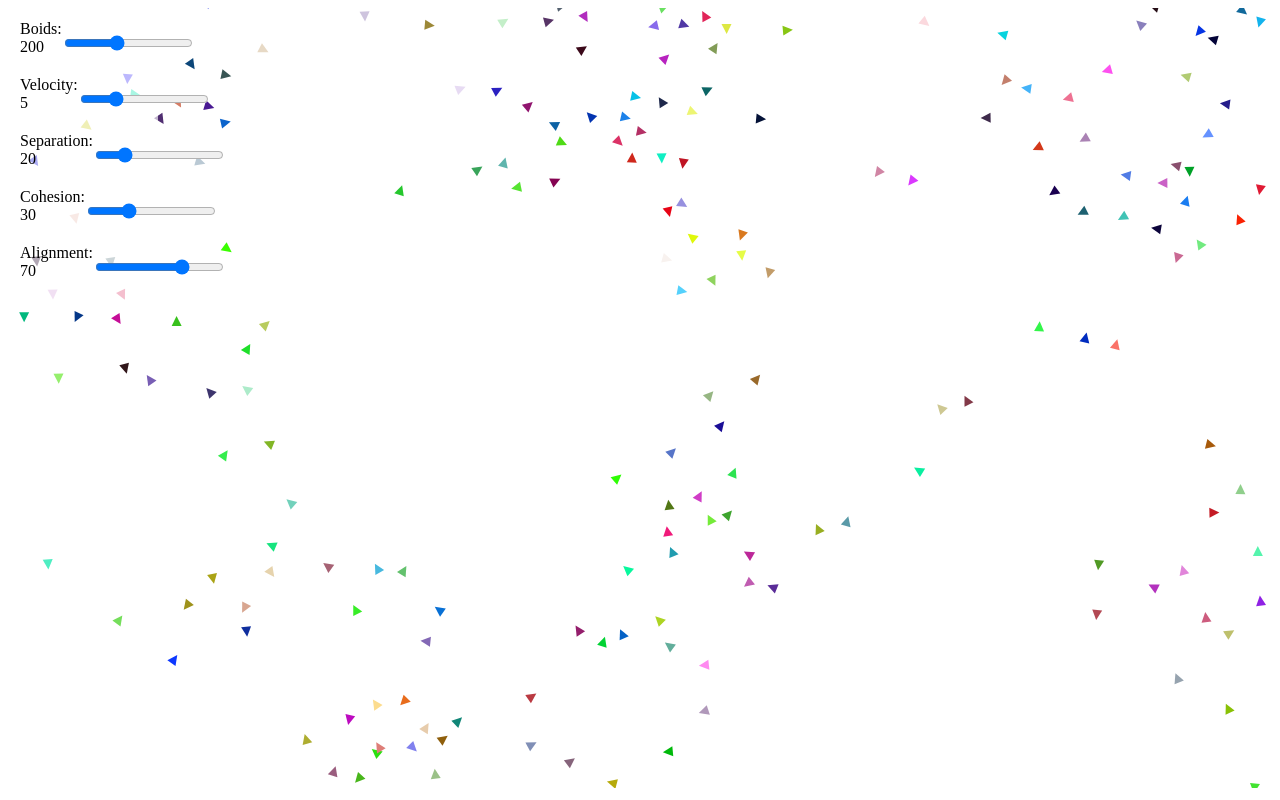
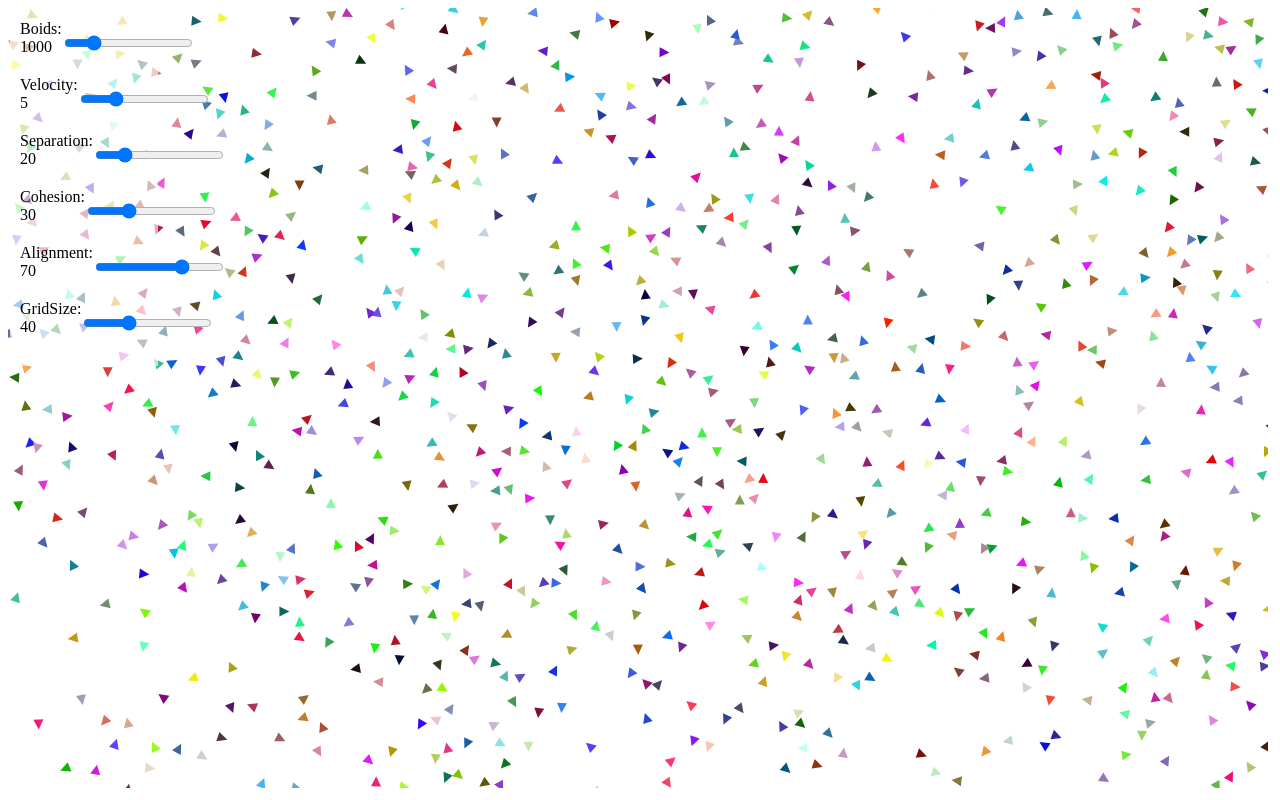
Before and after one commit to uvmain/jsboids, a Nuxt app: page / in a window 1280 px wide. Built offline with nearby package versions, Linux system fonts and the light colour scheme.

Commit message:
add grid partition for big performance improvements

```diff
--- a/components/Boids.vue
+++ b/components/Boids.vue
@@ -1,6 +1,7 @@
 <script setup lang="ts">
 
-const numberOfBoids = ref(200)
+const numberOfBoids = ref(1000)
+const globalGridSize = ref(40);
 const globalVelocity = ref(5.0)
 const globalSeparation = ref(20.0)
 const globalCohesion = ref(30.0)
@@ -11,6 +12,7 @@ type Boid = { x: number, y: number, dx: number, dy: number, c: string }
 let canvas: HTMLCanvasElement
 let ctx: CanvasRenderingContext2D
 let boids: Boid[] = []
+let grid: any[] = [];
 
 onMounted(() => {
   // Initialize canvas and context
@@ -33,7 +35,7 @@ onMounted(() => {
   window.addEventListener('resize', handleResize);
 })
 
-onMounted(() => {
+onUnmounted(() => {
   // Remove the resize event listener when the component is destroyed
   window.removeEventListener('resize', handleResize);
 })
@@ -54,6 +56,58 @@ function addBoid() {
   const dy = Math.random() * 2 - 1;
   const c = getRandomColor()
   boids.push({ x, y, dx, dy, c });
+}
+
+function clearGrid() {
+  const cols = Math.ceil(canvas.width / globalGridSize.value);
+  const rows = Math.ceil(canvas.height / globalGridSize.value);
+
+  grid = []
+
+  for (let x = 0; x < cols; x++) {
+    grid[x] = [];
+    for (let y = 0; y < rows; y++) {
+      grid[x][y] = [];
+    }
+  }
+}
+
+function addToGrid(boid: Boid) {
+  const gridX = Math.max(0, Math.floor(Math.min(boid.x, canvas.width - 1) / globalGridSize.value));
+  const gridY = Math.max(0, Math.floor(Math.min(boid.y, canvas.height - 1) / globalGridSize.value)) ;
+
+  if (gridX >= 0 && gridX < grid.length && gridY >= 0 && gridY < grid[0].length) {
+    try {
+      grid[gridX][gridY].push(boid);
+    } catch (err) {
+      console.log(`Error adding to grid: ${gridX} ${gridY}`);
+      console.error(err);
+    }
+  } else {
+    console.log(`Invalid indices: ${gridX}, ${gridY}`);
+  }
+}
+
+function getNeighbors(boid: Boid): Boid[] {
+  const gridX = Math.floor(Math.min(boid.x, canvas.width - 1) / globalGridSize.value);
+  const gridY = Math.floor(Math.min(boid.y, canvas.height - 1) / globalGridSize.value);
+  const neighbors = [];
+
+  for (let i = -1; i <= 1; i++) {
+    for (let j = -1; j <= 1; j++) {
+      const neighborX = gridX + i;
+      const neighborY = gridY + j;
+      if (
+        neighborX >= 0 &&
+        neighborX < grid.length &&
+        neighborY >= 0 &&
+        neighborY < grid[0].length
+      ) {
+        neighbors.push(...grid[neighborX][neighborY]);
+      }
+    }
+  }
+  return neighbors;
 }
 
 function removeBoid() {
@@ -86,6 +140,7 @@ function handleResize() {
     boid.x = Math.min(boid.x, canvas.width);
     boid.y = Math.min(boid.y, canvas.height);
   }
+  updateGrid()
 }
 
 function updateBoid(boid: Boid) {
@@ -109,7 +164,8 @@ function updateBoid(boid: Boid) {
 }
 
 function applySeparation(boid: Boid) {
-  for (const otherBoid of boids) {
+  const neighbors = getNeighbors(boid);
+  for (const otherBoid of neighbors) {
     const distance = Math.hypot(boid.x - otherBoid.x, boid.y - otherBoid.y);
     if (otherBoid !== boid && distance < globalSeparation.value) {
       // Move away from nearby boids
@@ -124,9 +180,9 @@ function applyAlignment(boid: Boid) {
   let avgDy = 0;
   let count = 0;
 
-  for (const otherBoid of boids) {
+  const neighbors = getNeighbors(boid);
+  for (const otherBoid of neighbors) {
     const distance = Math.hypot(boid.x - otherBoid.x, boid.y - otherBoid.y);
-
     if (otherBoid !== boid && distance < globalAlignment.value) {
       // Align with nearby boids
       avgDx += otherBoid.dx;
@@ -138,7 +194,6 @@ function applyAlignment(boid: Boid) {
   if (count > 0) {
     avgDx /= count;
     avgDy /= count;
-
     // Apply alignment
     boid.dx += (avgDx - boid.dx) * 0.1;
     boid.dy += (avgDy - boid.dy) * 0.1;
@@ -149,7 +204,8 @@ function applyCohesion(boid: Boid) {
   let avgX = 0;
   let avgY = 0;
   let count = 0;
-  for (const otherBoid of boids) {
+  const neighbors = getNeighbors(boid);
+  for (const otherBoid of neighbors) {
     const distance = Math.hypot(boid.x - otherBoid.x, boid.y - otherBoid.y);
     if (otherBoid !== boid && distance < globalCohesion.value) {
       // Cohere towards the center of nearby boids
@@ -162,7 +218,6 @@ function applyCohesion(boid: Boid) {
   if (count > 0) {
     avgX /= count;
     avgY /= count;
-
     // Apply cohesion
     boid.dx += (avgX - boid.x) * 0.005;
     boid.dy += (avgY - boid.y) * 0.005;
@@ -202,9 +257,17 @@ function drawBoid(boid: Boid) {
   ctx.restore();
 }
 
+function updateGrid() {
+  clearGrid()
+  for (const boid of boids) {
+    addToGrid(boid);
+  }
+}
+
 function animate() {
   ctx.clearRect(0, 0, canvas.width, canvas.height);
   // Update and draw each boid
+  updateGrid()
   for (const boid of boids) {
     updateBoid(boid);
     drawBoid(boid);
@@ -224,7 +287,7 @@ function animate() {
         <input
           type="range"
           min="0"
-          max="500"
+          max="5000"
           v-model="numberOfBoids"
           step="1"
           @input="updateNumberOfBoids"
@@ -274,6 +337,19 @@ function animate() {
           v-model="globalAlignment"
         />
       </div>
+      <div>
+        <div>
+          GridSize: {{ globalGridSize }}
+        </div>
+        <input
+          type="range"
+          min="10"
+          step="10"
+          max="100"
+          v-model="globalGridSize"
+          @input="updateGrid"
+        />
+      </div>
     </div>
   </div>
 </template>
```
